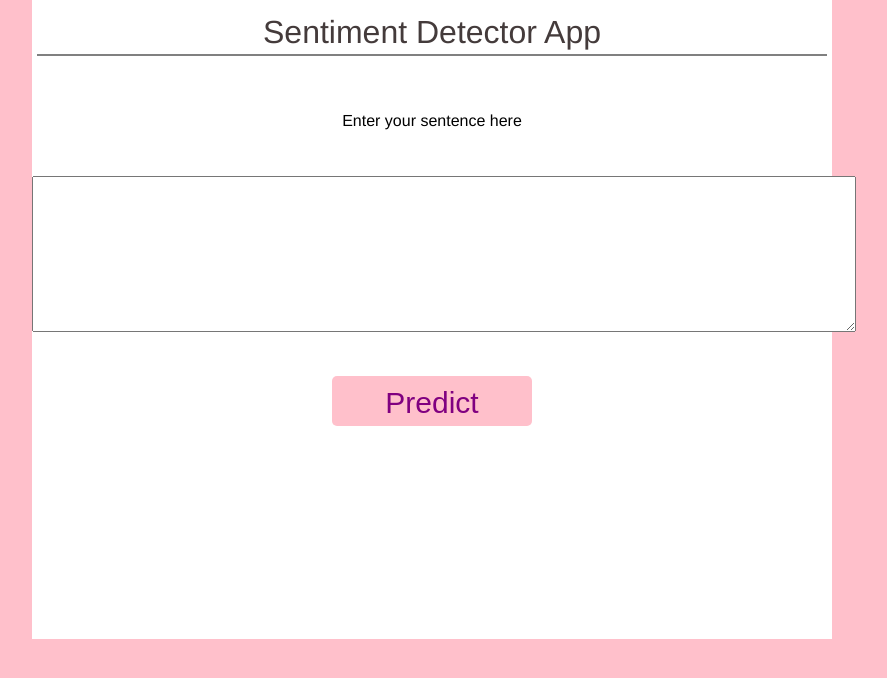
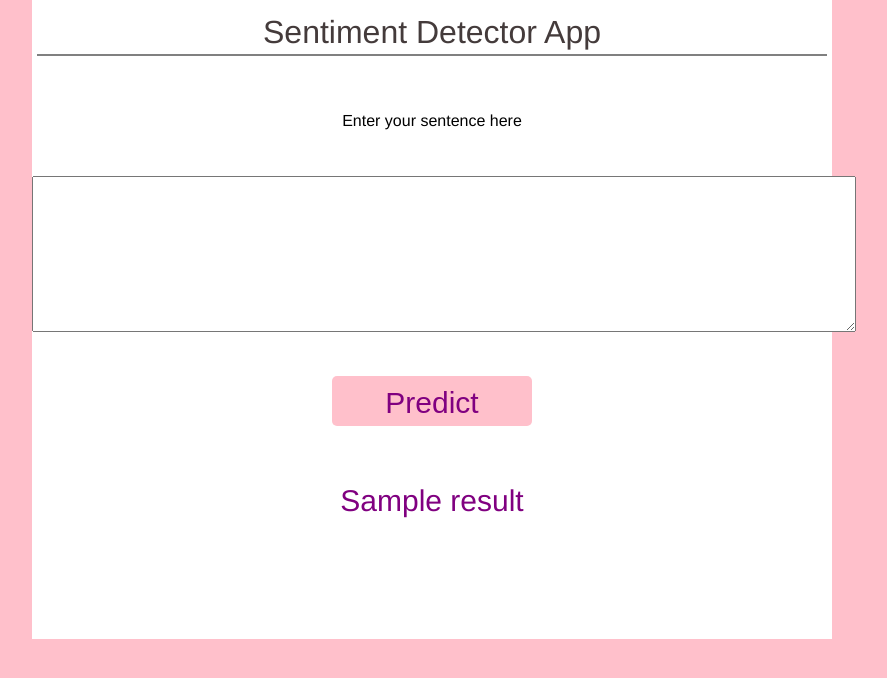
Before and after one commit to Trangle91/Sentiment-Detector-App, a Flask app: template templates/index.html in a window 1280 px wide. Shown: the part 81-759 px from the top of the page, without its empty margins (208-1095 px from the left). Run offline with Flask 2, Linux system fonts and the light colour scheme; the template is opened without the code that fills it: most values are stand-ins (such as "Sample title", 1, 10 or a date in 2020); parts of the project's set-up code (start-up, migrations or seed data) failed here and were passed over.

Commit message:
Update index.html

```diff
--- a/templates/index.html
+++ b/templates/index.html
@@ -67,7 +67,7 @@
             margin-bottom: 30px;
             text-align: center;
             background: white;
-            color: white;
+            color: purple;
             font-size: 30px;
             padding-bottom: 35px;
         }
```
